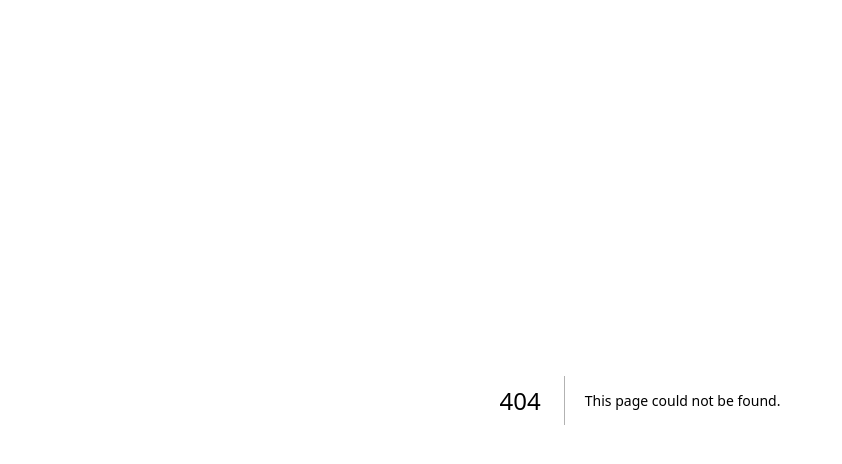
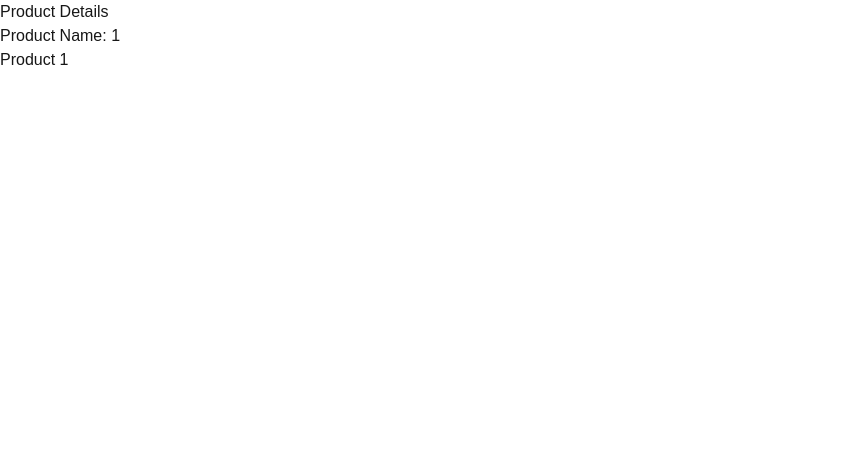
Before and after one commit to razibdash/next-js-classes, a Next.js app: page /shop/1/1 in a window 1280 px wide. Before the commit this address had no page. Shown: the top 464 px of the page, without its empty margins (0-842 px from the left). Built offline with nearby package versions, Linux system fonts and the light colour scheme.

Commit message:
nested dynamic routes done

```diff
--- /dev/null
+++ b/src/app/shop/[category]/[id]/page.tsx
@@ -0,0 +1,14 @@
+import React from 'react'
+
+const ProductDetailsPage = async({params}:{params:Promise<{id:string,category:string}>}) => {
+    const {id,category}=await params;
+  return (
+    <div>
+        <div>Product Details </div>
+        <div>Product Name: {category}</div>
+        <h1>Product {id}</h1>
+    </div>
+  )
+}
+
+export default ProductDetailsPage
--- /dev/null
+++ b/src/app/shop/[category]/page.tsx
@@ -0,0 +1,13 @@
+import React from 'react'
+
+const CategoryPage = async({params}:{params:Promise<{category:string}>}) => {
+  const {category}=await params;
+  return (
+    <div>
+      <div>Category page for: {category}</div>
+
+    </div>
+  )
+}
+
+export default CategoryPage
--- /dev/null
+++ b/src/app/shop/page.tsx
@@ -0,0 +1,9 @@
+import React from 'react'
+
+const ShopPage = () => {
+  return (
+    <div>Shop Page</div>
+  )
+}
+
+export default ShopPage
```
